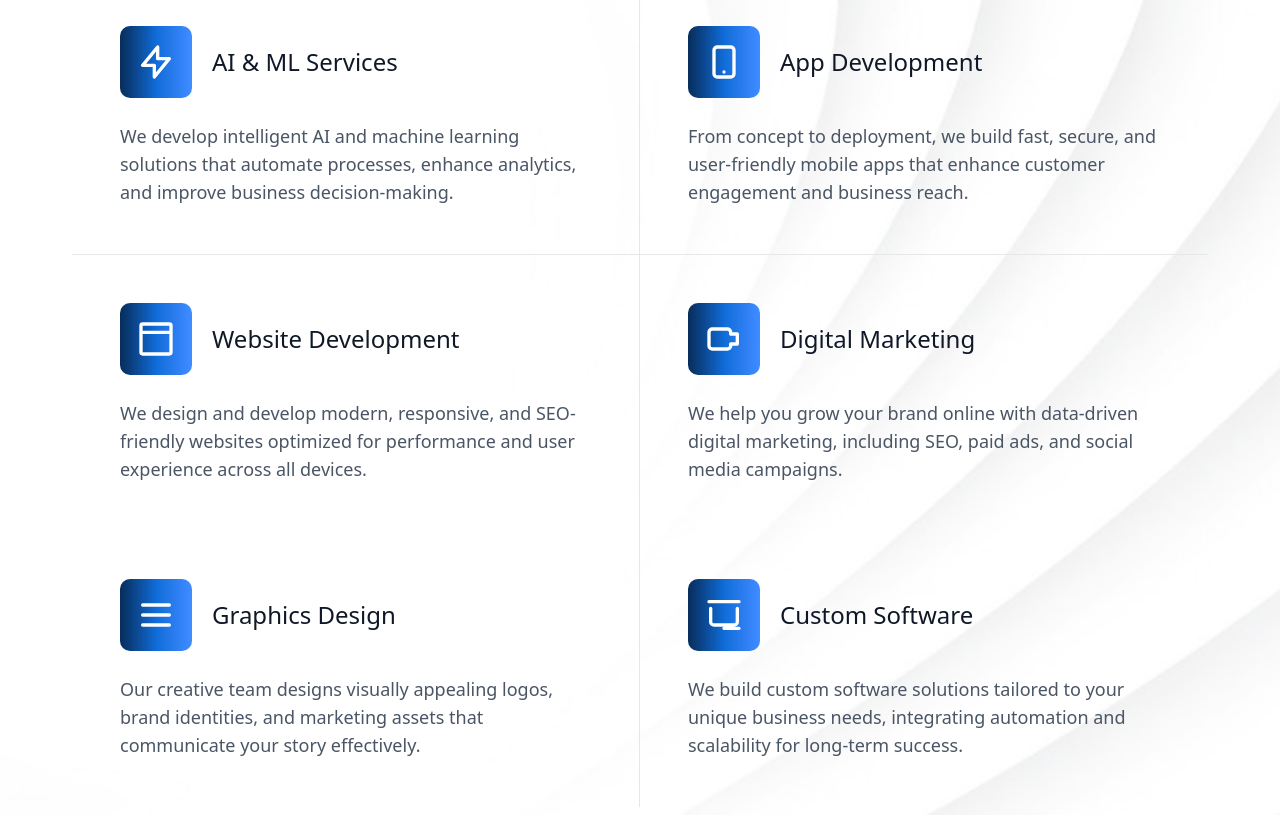
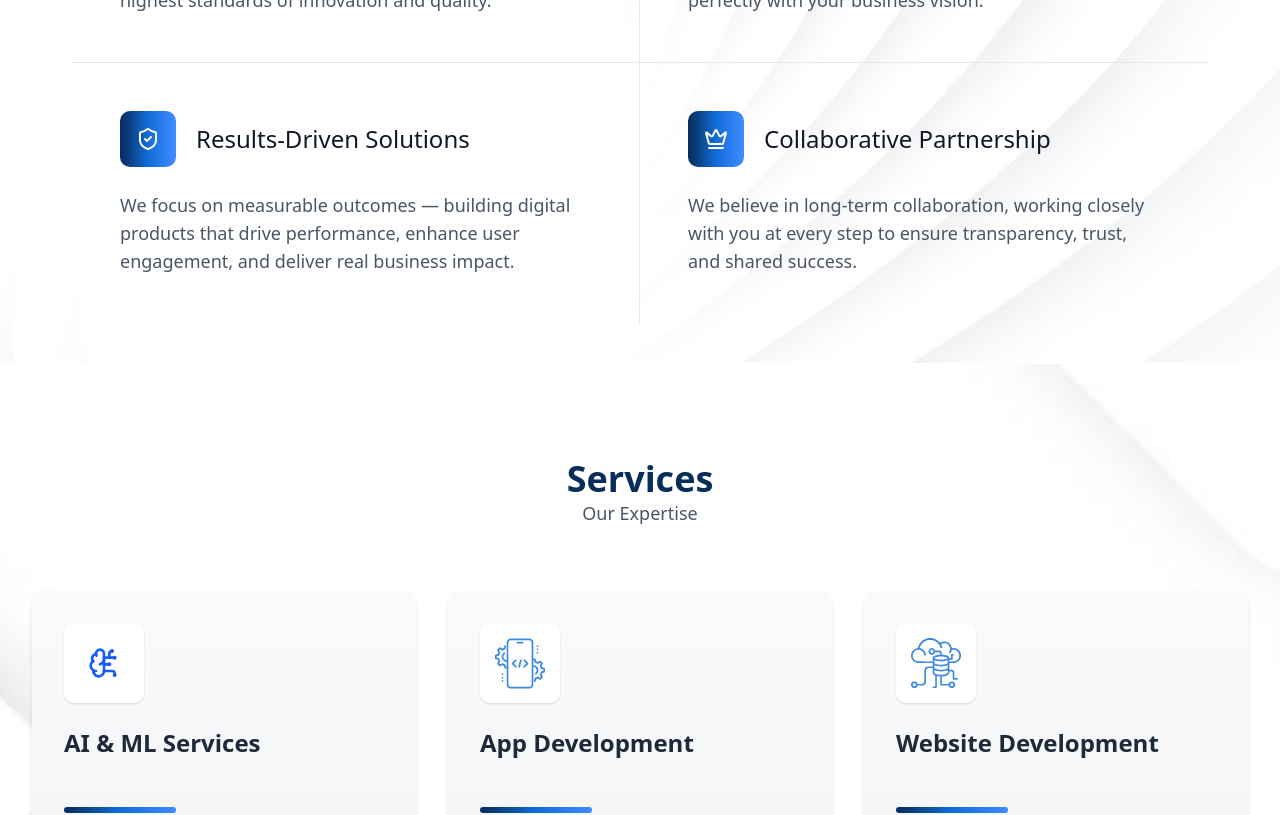
Before and after one commit to TechMission2000/Tech_mission_Front_End, a Next.js app: page / in a window 1280 px wide. Shown: the part 4780-5595 px from the top of the page. Built offline with nearby package versions, Linux system fonts and the light colour scheme.

Commit message:
fix home page

```diff
--- a/components/ui/landing/ServicesOffer.tsx
+++ b/components/ui/landing/ServicesOffer.tsx
@@ -150,7 +150,7 @@ function ServicesOffer() {
                         {/* Arrow Button */}
                         <button
                           onClick={() => handleServiceClick(service)}
-                          className="cursor-pointer absolute top-2 right-0 z-10 hover:scale-110 transition-transform duration-300"
+                          className="cursor-pointer absolute  right-0 z-10 hover:scale-110 transition-transform duration-300"
                           aria-label="Learn more"
                         >
                           <svg
--- a/components/ui/landing/WorkProcess.tsx
+++ b/components/ui/landing/WorkProcess.tsx
@@ -1,132 +1,31 @@
+import { Crown, Medal, ShieldCheck, UserStar } from "lucide-react";
 import React from "react";
 
 // Data for the feature cards, including new SVG icons. This keeps the component clean and easy to update.
 const services = [
   {
-    icon: (
-      <svg
-        className="w-10 h-10 text-white"
-        fill="none"
-        stroke="currentColor"
-        viewBox="0 0 24 24"
-        xmlns="http://www.w3.org/2000/svg"
-      >
-        <path
-          strokeLinecap="round"
-          strokeLinejoin="round"
-          strokeWidth={2}
-          d="M13 10V3L4 14h7v7l9-11h-7z"
-        />
-      </svg>
-    ),
-    title: "AI & ML Services",
+    icon: <Medal />,
+    title: "Expertise",
     description:
-      "We develop intelligent AI and machine learning solutions that automate processes, enhance analytics, and improve business decision-making.",
+      "Our team brings years of industry experience and technical mastery, ensuring every project meets the highest standards of innovation and quality.",
   },
   {
-    icon: (
-      <svg
-        className="w-10 h-10 text-white"
-        fill="none"
-        stroke="currentColor"
-        viewBox="0 0 24 24"
-        xmlns="http://www.w3.org/2000/svg"
-      >
-        <path
-          strokeLinecap="round"
-          strokeLinejoin="round"
-          strokeWidth={2}
-          d="M12 18h.01M8 21h8a2 2 0 002-2V5a2 2 0 00-2-2H8a2 2 0 00-2 2v14a2 2 0 002 2z"
-        />
-      </svg>
-    ),
-    title: "App Development",
+    icon: <UserStar />,
+    title: "Client-Centric Approach",
     description:
-      "From concept to deployment, we build fast, secure, and user-friendly mobile apps that enhance customer engagement and business reach.",
+      "We prioritize understanding your unique goals and challenges, delivering personalized solutions that align perfectly with your business vision.",
   },
   {
-    icon: (
-      <svg
-        className="w-10 h-10 text-white"
-        fill="none"
-        stroke="currentColor"
-        viewBox="0 0 24 24"
-        xmlns="http://www.w3.org/2000/svg"
-      >
-        <path
-          strokeLinecap="round"
-          strokeLinejoin="round"
-          strokeWidth={2}
-          d="M3 4a1 1 0 011-1h16a1 1 0 011 1v16a1 1 0 01-1 1H4a1 1 0 01-1-1V4zm0 4h18"
-        />
-      </svg>
-    ),
-    title: "Website Development",
+    icon: <ShieldCheck />,
+    title: "Results-Driven Solutions",
     description:
-      "We design and develop modern, responsive, and SEO-friendly websites optimized for performance and user experience across all devices.",
+      "We focus on measurable outcomes — building digital products that drive performance, enhance user engagement, and deliver real business impact.",
   },
   {
-    icon: (
-      <svg
-        className="w-10 h-10 text-white"
-        fill="none"
-        stroke="currentColor"
-        viewBox="0 0 24 24"
-        xmlns="http://www.w3.org/2000/svg"
-      >
-        <path
-          strokeLinecap="round"
-          strokeLinejoin="round"
-          strokeWidth={2}
-          d="M16 8c0-1.105-.895-2-2-2H5a2 2 0 00-2 2v8a2 2 0 002 2h9c1.105 0 2-.895 2-2v-1h4v-6h-4V8z"
-        />
-      </svg>
-    ),
-    title: "Digital Marketing",
+    icon: <Crown />,
+    title: "Collaborative Partnership",
     description:
-      "We help you grow your brand online with data-driven digital marketing, including SEO, paid ads, and social media campaigns.",
-  },
-  {
-    icon: (
-      <svg
-        className="w-10 h-10 text-white"
-        fill="none"
-        stroke="currentColor"
-        viewBox="0 0 24 24"
-        xmlns="http://www.w3.org/2000/svg"
-      >
-        <path
-          strokeLinecap="round"
-          strokeLinejoin="round"
-          strokeWidth={2}
-          d="M4 6h16M4 12h16M4 18h16"
-        />
-      </svg>
-    ),
-    title: "Graphics Design",
-    description:
-      "Our creative team designs visually appealing logos, brand identities, and marketing assets that communicate your story effectively.",
-  },
-  {
-    icon: (
-      <svg
-        className="w-10 h-10 text-white"
-        fill="none"
-        stroke="currentColor"
-        viewBox="0 0 24 24"
-        xmlns="http://www.w3.org/2000/svg"
-      >
-        <path
-          strokeLinecap="round"
-          strokeLinejoin="round"
-          strokeWidth={2}
-          d="M12 20h9M3 4h18M4 8v8a2 2 0 002 2h12a2 2 0 002-2V8"
-        />
-      </svg>
-    ),
-    title: "Custom Software",
-    description:
-      "We build custom software solutions tailored to your unique business needs, integrating automation and scalability for long-term success.",
+      "We believe in long-term collaboration, working closely with you at every step to ensure transparency, trust, and shared success.",
   },
 ];
 
@@ -163,7 +62,7 @@ function WorkProcess() {
     >
       <div className="mx-auto max-w-7xl px-6 lg:px-8">
         {/* Header section */}
-        <div className="max-w-3xl mx-auto text-center mb-12 md:mb-16">
+        {/* <div className="max-w-3xl mx-auto text-center mb-12 md:mb-16">
           <h2 className="text-4xl font-semibold text-brand-secondary text-[#072D5B] font-raleway">
             What We Do
           </h2>
@@ -171,7 +70,7 @@ function WorkProcess() {
             We specialize in creating bespoke digital solutions that empower
             businesses to succeed in an ever-evolving technological landscape.
           </p>
-        </div>
+        </div> */}
 
         {/* Responsive grid for services, mirroring the layout of the WhyChooseUs component */}
         <div className="mx-auto max-w-6xl border-t border-gray-200">
```
